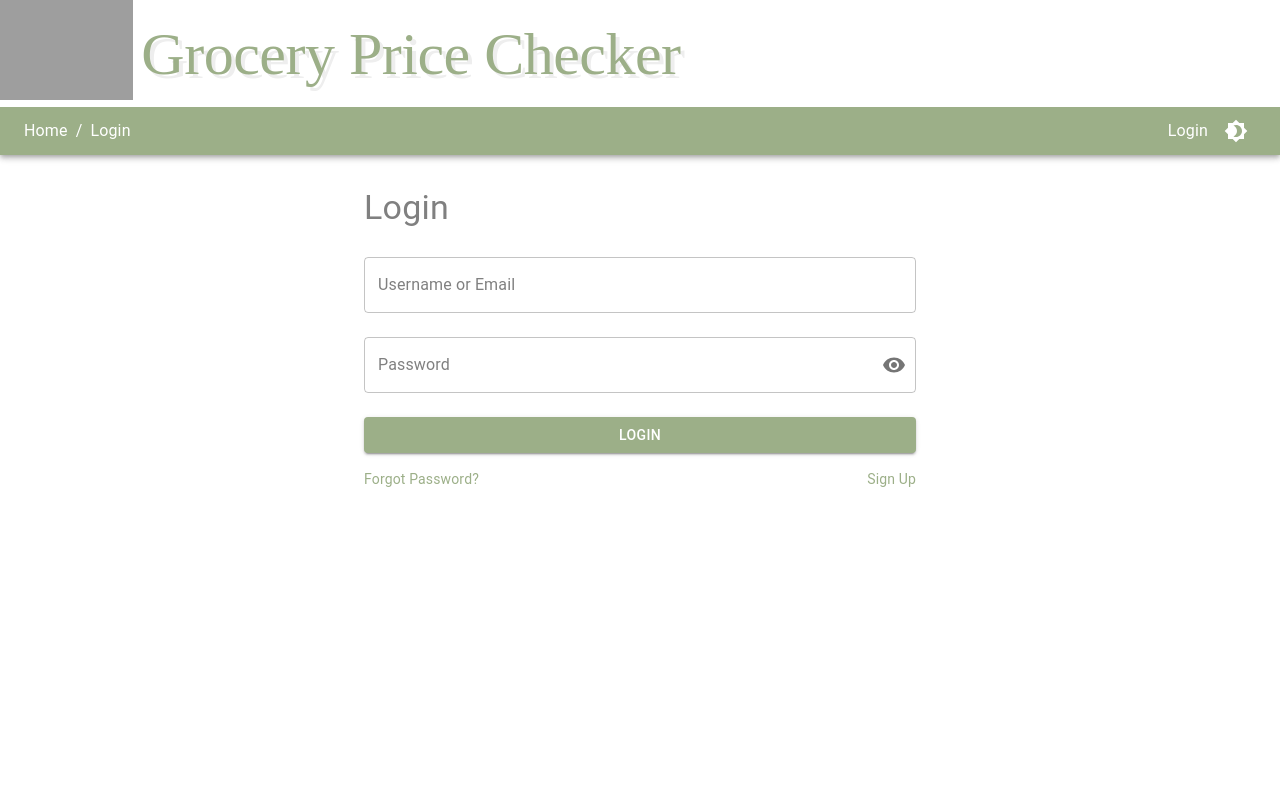
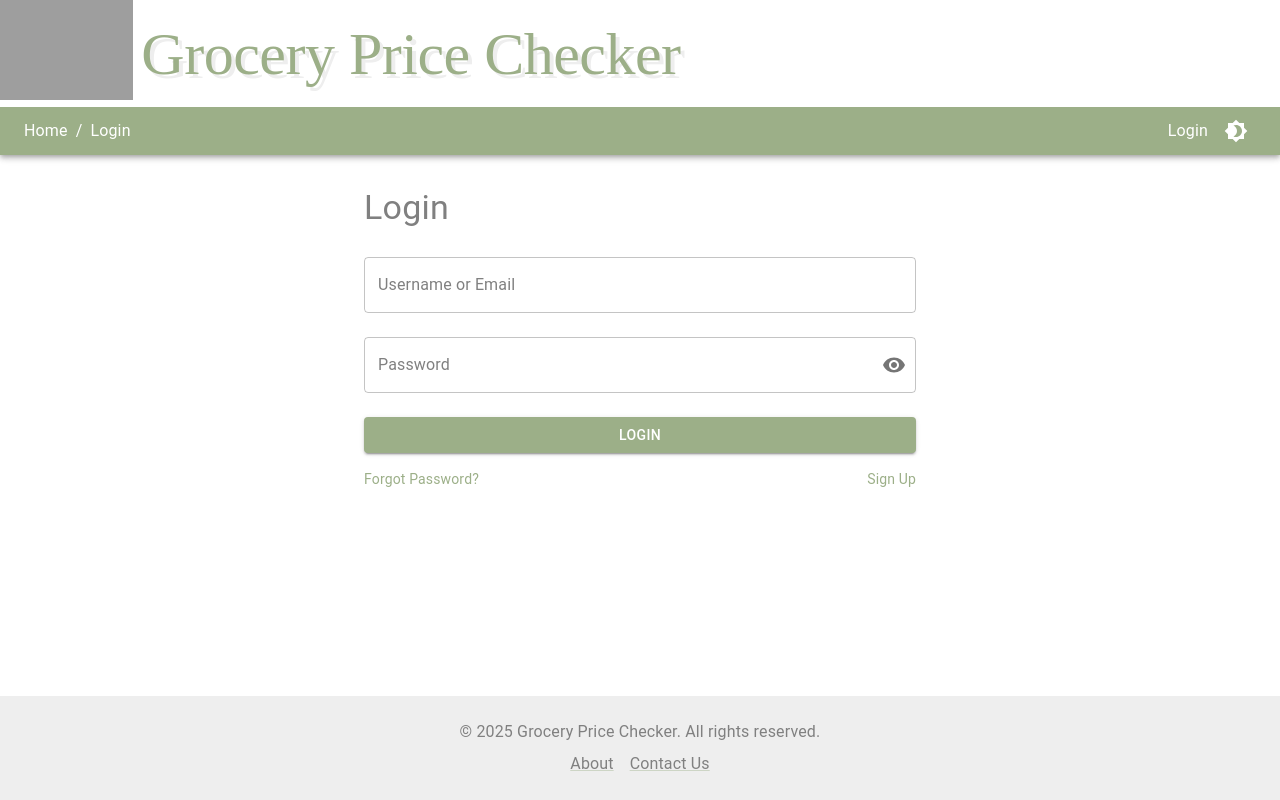
Before and after one commit to chrismayes/price-checker, a React (Create React App) app: page /login in a window 1280 px wide. Shown: the top 800 px of the page. Built offline with nearby package versions, Linux system fonts and the light colour scheme; no server answers; grey boxes are pictures that could not be loaded; a web font is replaced by a local one.

Commit message:
fixed footer positioning issue

```diff
--- a/src/App.css
+++ b/src/App.css
@@ -1,4 +1,12 @@
-body {
+html, body {
+  margin: 0;
+  height: 100%;
+}
+
+#root {
+  display: flex;
+  flex-direction: column;
+  height: 100%;
   margin: 0;
 }
 
--- a/src/App.tsx
+++ b/src/App.tsx
@@ -36,19 +36,14 @@ const App: React.FC = () => {
       <CssBaseline />
       <BreadcrumbProvider>
         <Header toggleTheme={toggleTheme} currentMode={mode} onLogout={handleLogoutAlert} />
-        <Box sx={{ display: 'flex', flexDirection: 'column', minHeight: '100vh' }}>
+        <Box>
           <Box sx={{ flexGrow: 1, mb: 5 }}>
             <AppRoutes />
           </Box>
-          <Footer />
         </Box>
+        <Footer />
       </BreadcrumbProvider>
-      <Snackbar
-        open={logoutAlertOpen}
-        autoHideDuration={5000}
-        onClose={() => setLogoutAlertOpen(false)}
-        anchorOrigin={{ vertical: 'top', horizontal: 'center' }}
-      >
+      <Snackbar open={logoutAlertOpen} autoHideDuration={5000} onClose={() => setLogoutAlertOpen(false)} anchorOrigin={{ vertical: 'top', horizontal: 'center' }}>
         <Alert onClose={() => setLogoutAlertOpen(false)} severity="info" sx={{ width: '100%' }}>
           You have been logged out.
         </Alert>
```
